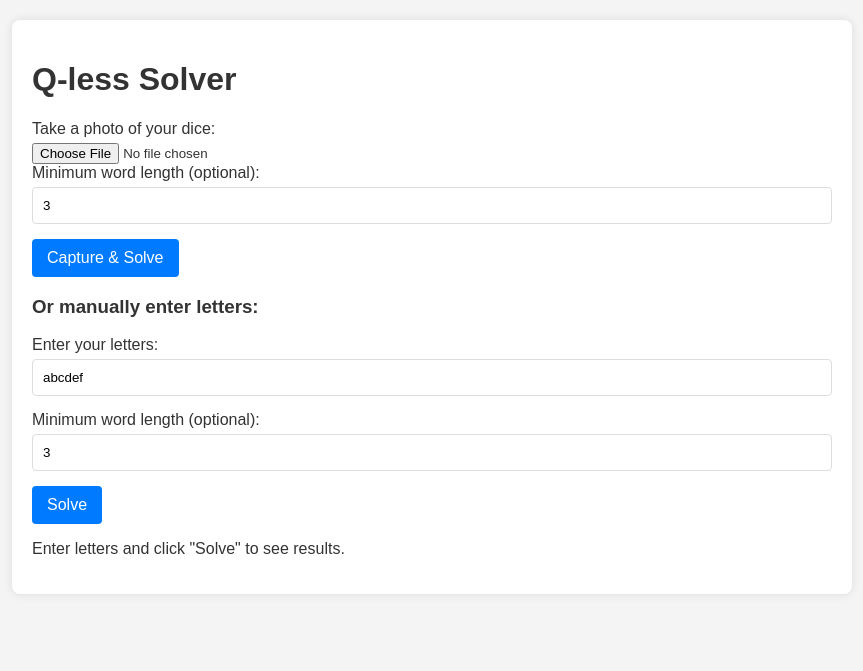
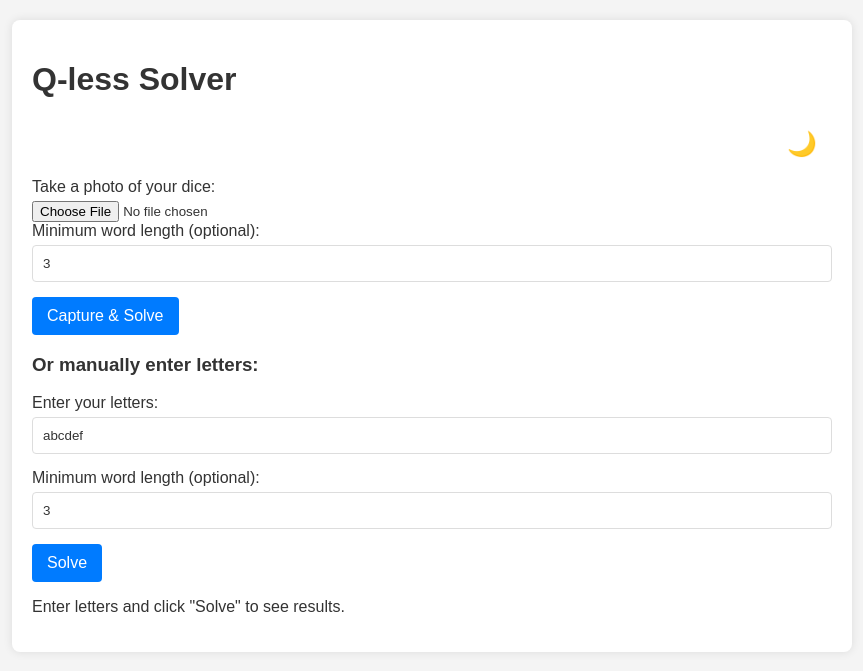
Before and after one commit to scottfp/qless-solver, a FastAPI app: page / in a window 1280 px wide. Shown: the top 671 px of the page, without its empty margins (208-1071 px from the left). Run offline with FastAPI, Linux system fonts and the light colour scheme; some libraries are stand-ins or nearby versions.

Commit message:
Add dark mode toggle (#30)
* Update README with dev dependency instructions

* Improve dark mode toggle with icons

* Pin dependency versions

```diff
--- a/web/templates/index.html
+++ b/web/templates/index.html
@@ -7,31 +7,146 @@
     <!-- Include HTMX library -->
     <script src="https://unpkg.com/htmx.org@1.9.10" integrity="sha384-D1Kt99CQMDuVetoL1lrYwg5t+9QdHe7NLX/SoJYkXDFfX37i7HUxdLIh韫LLQG+" crossorigin="anonymous"></script>
     <style>
-        body { font-family: sans-serif; margin: 20px; background-color: #f4f4f4; color: #333; }
-        .container { max-width: 800px; margin: auto; background: white; padding: 20px; border-radius: 8px; box-shadow: 0 0 10px rgba(0,0,0,0.1); }
-        h1 { color: #333; }
-        label { display: block; margin-bottom: 5px; }
-        input[type="text"], input[type="number"] {
-            width: calc(100% - 22px); padding: 10px; margin-bottom: 15px; border: 1px solid #ddd; border-radius: 4px;
+        :root {
+            --bg-color: #f4f4f4;
+            --text-color: #333;
+            --container-bg: #ffffff;
+            --border-color: #ddd;
+            --button-bg: #007bff;
+            --button-hover: #0056b3;
+            --results-bg: #f9f9f9;
+            --grid-bg: #e0e0e0;
+            --grid-cell-bg: #fff;
+            --empty-cell-bg: #f0f0f0;
         }
+
+        .dark-mode {
+            --bg-color: #222;
+            --text-color: #eee;
+            --container-bg: #333;
+            --border-color: #555;
+            --button-bg: #4a8bff;
+            --button-hover: #2a6ad2;
+            --results-bg: #2b2b2b;
+            --grid-bg: #444;
+            --grid-cell-bg: #555;
+            --empty-cell-bg: #3b3b3b;
+        }
+
+        body {
+            font-family: sans-serif;
+            margin: 20px;
+            background-color: var(--bg-color);
+            color: var(--text-color);
+        }
+
+        .container {
+            max-width: 800px;
+            margin: auto;
+            background: var(--container-bg);
+            padding: 20px;
+            border-radius: 8px;
+            box-shadow: 0 0 10px rgba(0, 0, 0, 0.1);
+        }
+
+        h1 {
+            color: var(--text-color);
+        }
+
+        label {
+            display: block;
+            margin-bottom: 5px;
+        }
+
+        input[type="text"],
+        input[type="number"] {
+            width: calc(100% - 22px);
+            padding: 10px;
+            margin-bottom: 15px;
+            border: 1px solid var(--border-color);
+            border-radius: 4px;
+            background-color: var(--container-bg);
+            color: var(--text-color);
+        }
+
         button {
-            background-color: #007bff; color: white; padding: 10px 15px; border: none; border-radius: 4px; cursor: pointer; font-size: 16px;
+            background-color: var(--button-bg);
+            color: white;
+            padding: 10px 15px;
+            border: none;
+            border-radius: 4px;
+            cursor: pointer;
+            font-size: 16px;
         }
-        button:hover { background-color: #0056b3; }
-        #results { margin-top: 20px; padding: 10px; border: 1px solid #eee; border-radius: 4px; background-color: #f9f9f9; }
-        .solution-grid { display: grid; gap: 2px; margin-bottom: 10px; border: 1px solid #ccc; padding: 5px; background-color: #e0e0e0; max-width: fit-content;}
-        .grid-row { display: flex; }
+
+        button:hover {
+            background-color: var(--button-hover);
+        }
+
+        #results {
+            margin-top: 20px;
+            padding: 10px;
+            border: 1px solid var(--border-color);
+            border-radius: 4px;
+            background-color: var(--results-bg);
+        }
+
+        .solution-grid {
+            display: grid;
+            gap: 2px;
+            margin-bottom: 10px;
+            border: 1px solid var(--border-color);
+            padding: 5px;
+            background-color: var(--grid-bg);
+            max-width: fit-content;
+        }
+
+        .grid-row {
+            display: flex;
+        }
+
         .grid-cell {
-            width: 30px; height: 30px; background-color: #fff; border: 1px solid #ccc;
-            display: flex; justify-content: center; align-items: center; font-weight: bold; text-transform: uppercase;
+            width: 30px;
+            height: 30px;
+            background-color: var(--grid-cell-bg);
+            border: 1px solid var(--border-color);
+            display: flex;
+            justify-content: center;
+            align-items: center;
+            font-weight: bold;
+            text-transform: uppercase;
         }
-        .grid-cell.empty { background-color: #f0f0f0; } /* Style for empty cells if needed */
-        .error { color: red; margin-top: 10px; }
+
+        .grid-cell.empty {
+            background-color: var(--empty-cell-bg);
+        }
+
+        .error {
+            color: red;
+            margin-top: 10px;
+        }
+
+        .theme-toggle {
+            text-align: right;
+            margin-bottom: 10px;
+        }
+
+        .theme-toggle button {
+            background: none;
+            border: none;
+            cursor: pointer;
+            font-size: 24px;
+        }
     </style>
 </head>
 <body>
     <div class="container">
         <h1>Q-less Solver</h1>
+        <div class="theme-toggle">
+            <button id="dark-mode-toggle" aria-label="Toggle dark mode">
+                🌙
+            </button>
+        </div>
 
         <form id="image-form"
               hx-post="/solve-image/"
@@ -75,6 +190,28 @@
     </div>
 
     <script>
+        // Dark mode toggle logic
+        const toggleButton = document.getElementById('dark-mode-toggle');
+        const prefersDark = window.matchMedia('(prefers-color-scheme: dark)');
+        const storedPreference = localStorage.getItem('darkMode');
+
+        function setMode(enabled) {
+            document.documentElement.classList.toggle('dark-mode', enabled);
+            toggleButton.textContent = enabled ? '☀' : '🌙';
+        }
+
+        if (storedPreference === null) {
+            setMode(prefersDark.matches);
+        } else {
+            setMode(storedPreference === 'true');
+        }
+
+        toggleButton.addEventListener('click', () => {
+            const enabled = !document.documentElement.classList.contains('dark-mode');
+            localStorage.setItem('darkMode', enabled);
+            setMode(enabled);
+        });
+
         // Optional: Client-side script to handle JSON encoding for the form
         // if hx-ext="json-enc" is not sufficient or for more complex scenarios.
         // However, hx-ext="json-enc" should handle this for simple cases.
```
Also changed, not shown: AGENTS.md (added, +3 -0 lines), pyproject.toml (+5 -3 lines), README.md.
